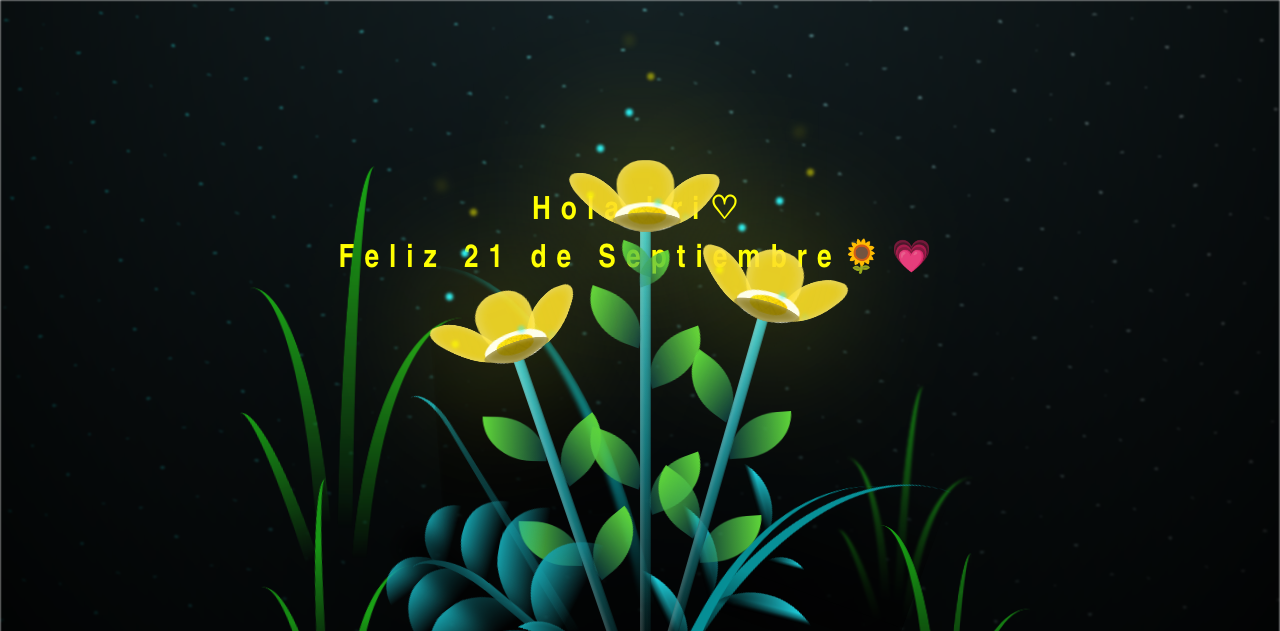
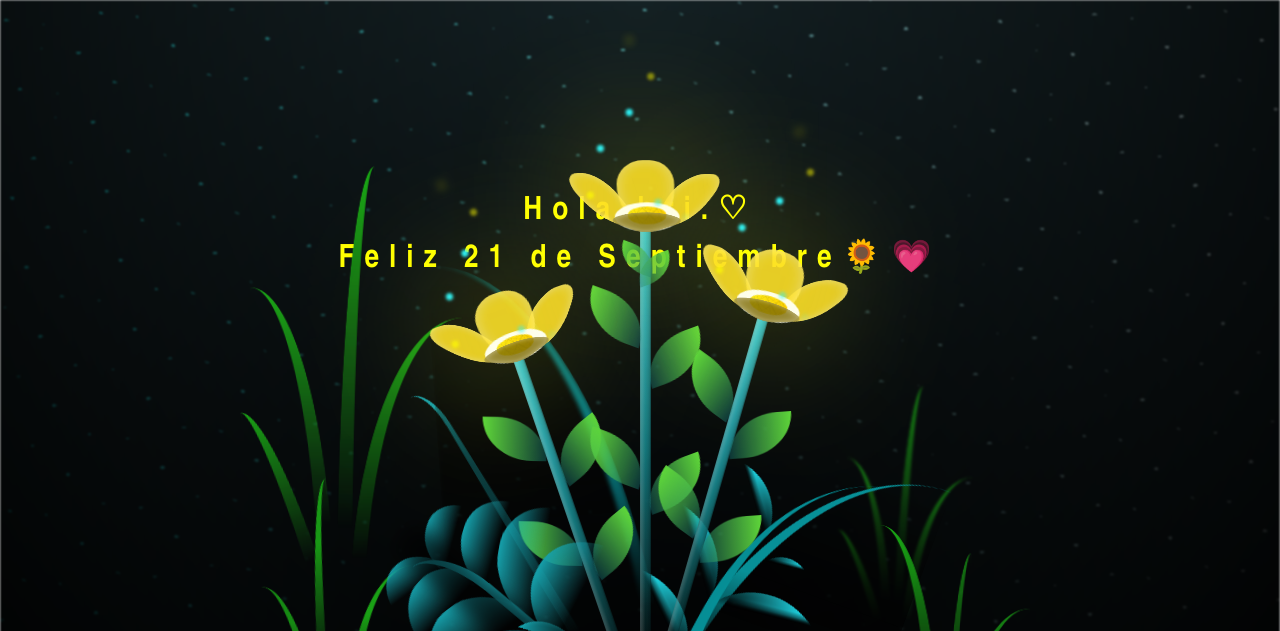
Before and after one commit to Red2108/para, a plain HTML site: page flower.html in a window 1280 px wide. Shown: the top 631 px of the page. Drawn offline with Linux system fonts and the light colour scheme.

Commit message:
Update flower.html

```diff
--- a/flower.html
+++ b/flower.html
@@ -16,7 +16,7 @@
 
 
     </div>
-    <h1 class="titulo"> Hola bri<span id="playAudio" style="cursor: pointer;">♡</span> <br>   Feliz 21 de Septiembre🌻💗    <br> <br>
+    <h1 class="titulo"> Hola bri.<span id="playAudio" style="cursor: pointer;">♡</span> <br>   Feliz 21 de Septiembre🌻💗    <br> <br>
       <br> <br><br> <br><br> <br> </h1>
 
     <div class="night"></div>
```
